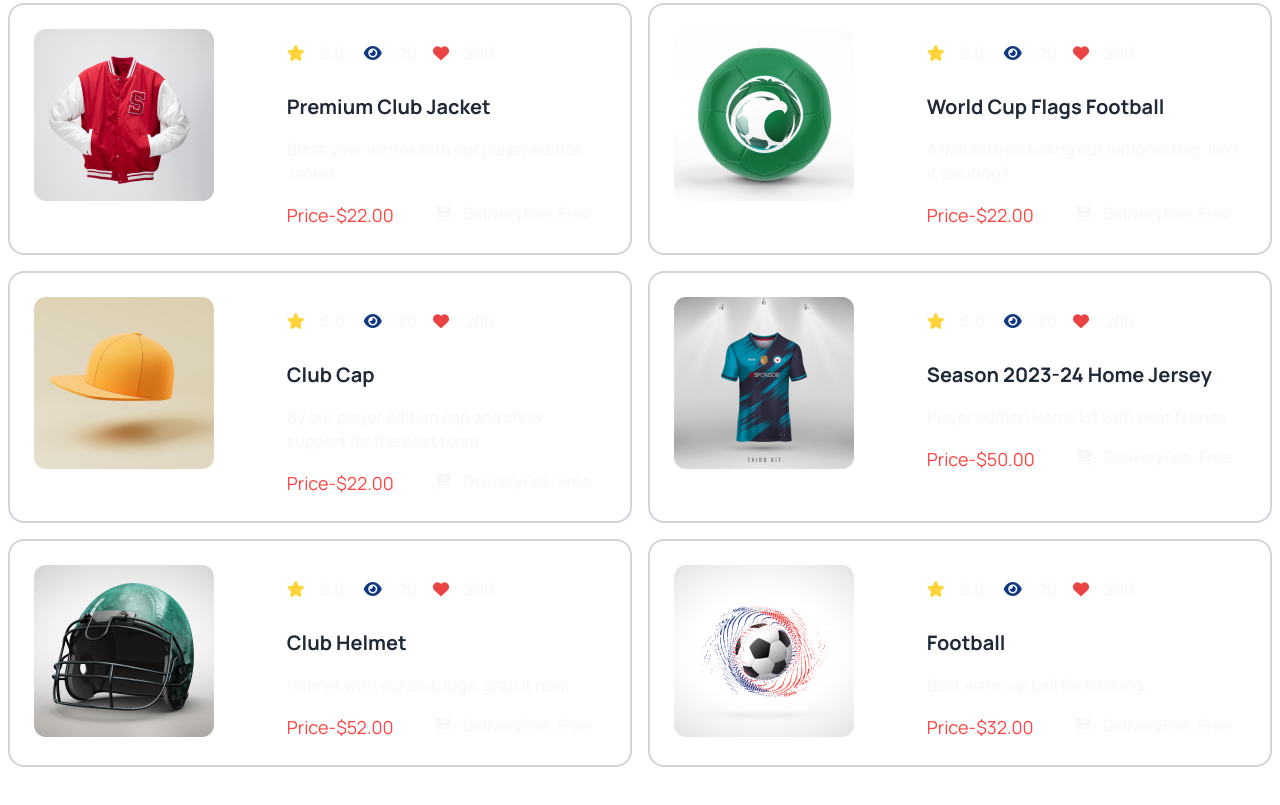
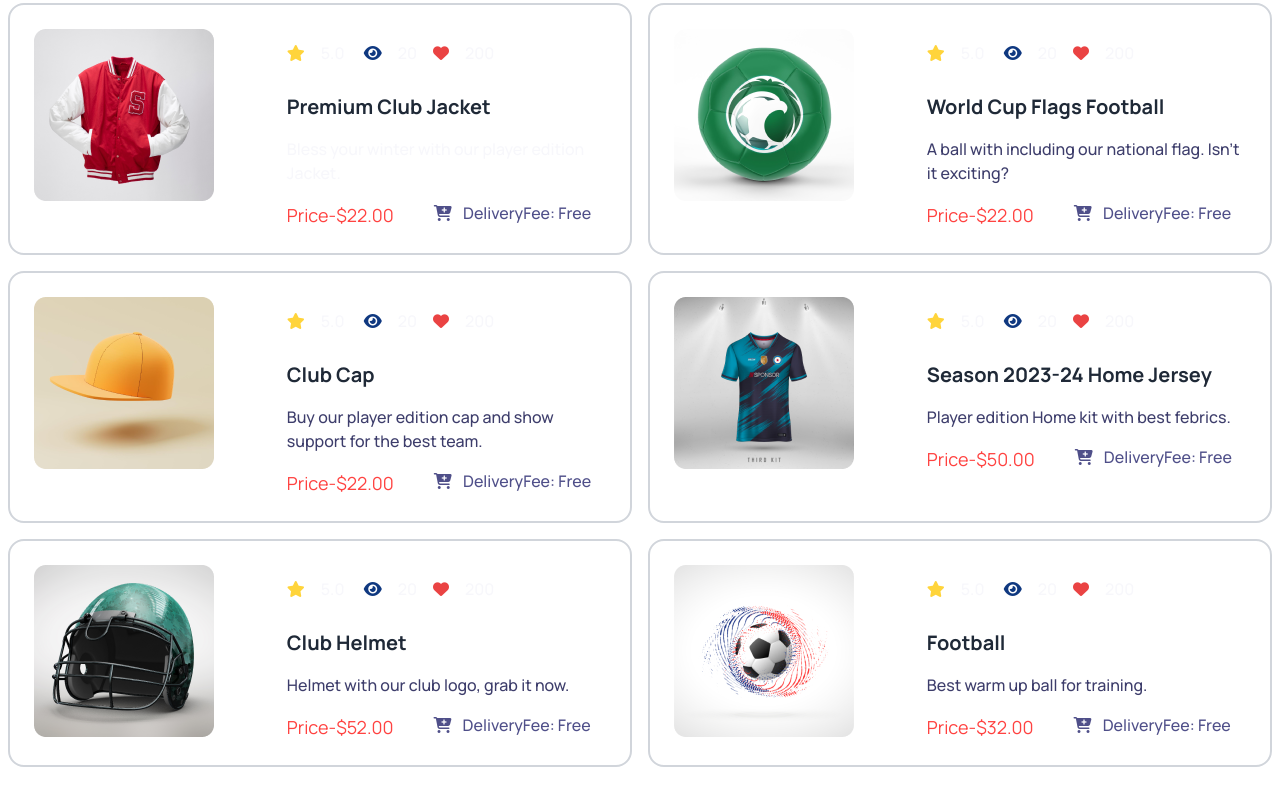
Before and after one commit to nur-rafi/assignment-3, a plain HTML site: page index.html in a window 1280 px wide. Shown: the part 2335-3140 px from the top of the page. Drawn offline with nearby package versions, Linux system fonts and the light colour scheme.

Commit message:
text colour issue fixed

```diff
--- a/index.html
+++ b/index.html
@@ -285,7 +285,7 @@
                             <div class="text-lg text-redis text-bold">
                                 Price-$22.00
                             </div>
-                            <div class="font-medium text-[#f6f6fbe4]">
+                            <div class="font-medium text-[#3a3a7be4]">
                                 <i class="fa-solid fa-cart-plus mr-2"></i>
                                 DeliveryFee: Free
                             </div>
@@ -308,14 +308,14 @@
                         <h4 class="text-xl font-bold">
                             World Cup Flags Football
                         </h4>
-                        <p class="text-base  text-[#f6f6fbe4] font-medium">
+                        <p class="text-base  text-[#262659e4] font-medium">
                             A ball with including our national flag. Isn't it exciting?
                         </p>
                         <div class="flex flex-col md:flex-row gap-2 md:gap-10">
                             <div class="text-lg text-redis text-bold">
                                 Price-$22.00
                             </div>
-                            <div class="font-medium text-[#f6f6fbe4]">
+                            <div class="font-medium text-[#3a3a7be4]">
                                 <i class="fa-solid fa-cart-plus mr-2"></i>
                                 DeliveryFee: Free
                             </div>
@@ -337,15 +337,15 @@
                         <h4 class="text-xl font-bold">
                             Club Cap
                         </h4>
-                        <p class="text-base  text-[#f6f6fbe4] font-medium">
-                            By our player edition cap and show support for the best team.
+                        <p class="text-base  text-[#262659e4] font-medium">
+                            Buy our player edition cap and show support for the best team.
                         </p>
 
                         <div class="flex flex-col md:flex-row gap-2 md:gap-10">
                             <div class="text-lg text-redis text-bold">
                                 Price-$22.00
                             </div>
-                            <div class="font-medium text-[#f6f6fbe4]">
+                            <div class="font-medium text-[#3a3a7be4]">
                                 <i class="fa-solid fa-cart-plus mr-2"></i>
                                 DeliveryFee: Free
                             </div>
@@ -367,7 +367,7 @@
                         <h4 class="text-xl font-bold">
                             Season 2023-24 Home Jersey
                         </h4>
-                        <p class="text-base  text-[#f6f6fbe4] font-medium">
+                        <p class="text-base  text-[#262659e4] font-medium">
                             Player edition Home kit with best febrics.
                         </p>
 
@@ -375,7 +375,7 @@
                             <div class="text-lg text-redis text-bold">
                                 Price-$50.00
                             </div>
-                            <div class="font-medium text-[#f6f6fbe4]">
+                            <div class="font-medium text-[#3a3a7be4]">
                                 <i class="fa-solid fa-cart-plus mr-2"></i>
                                 DeliveryFee: Free
                             </div>
@@ -397,7 +397,7 @@
                         <h4 class="text-xl font-bold">
                             Club Helmet
                         </h4>
-                        <p class="text-base  text-[#f6f6fbe4] font-medium">
+                        <p class="text-base  text-[#262659e4] font-medium">
                             Helmet with our club logo, grab it now.
                         </p>
 
@@ -405,7 +405,7 @@
                             <div class="text-lg text-redis text-bold">
                                 Price-$52.00
                             </div>
-                            <div class="font-medium text-[#f6f6fbe4]">
+                            <div class="font-medium text-[#3a3a7be4]">
                                 <i class="fa-solid fa-cart-plus mr-2"></i>
                                 DeliveryFee: Free
                             </div>
@@ -427,7 +427,7 @@
                         <h4 class="text-xl font-bold">
                             Football
                         </h4>
-                        <p class="text-base  text-[#f6f6fbe4] font-medium">
+                        <p class="text-base  text-[#262659e4] font-medium">
                             Best warm up ball for training.
                         </p>
 
@@ -435,7 +435,7 @@
                             <div class="text-lg text-redis text-bold">
                                 Price-$32.00
                             </div>
-                            <div class="font-medium text-[#f6f6fbe4]">
+                            <div class="font-medium text-[#3a3a7be4]">
                                 <i class="fa-solid fa-cart-plus mr-2"></i>
                                 DeliveryFee: Free
                             </div>
@@ -452,7 +452,7 @@
                 <h2 class="text-2xl md:text-4xl font-bold">
                     Client Question
                 </h2>
-                <p class="text-[#f6f6fbe4] font-medium">
+                <p class="text-[#3a3a7be4] font-medium">
                     Here are the frequently asked question's answer. Hope you will find yours one too.
                 </p>
             </div>
@@ -466,7 +466,7 @@
                             Our Equipments
                         </div>
                         <div class="collapse-content">
-                            <p class="text-[#f6f6fbe4]">
+                            <p class="text-[#3a3a7be4]">
                                 We provides best and brand new world class Equipments that you can not even imagine.
                             </p>
                         </div>
@@ -477,7 +477,7 @@
                             Hockey Training
                         </div>
                         <div class="collapse-content">
-                            <p class="text-[#f6f6fbe4]">
+                            <p class="text-[#3a3a7be4]">
                                 We provide the best Hockey training around the country.
                             </p>
                         </div>
@@ -489,7 +489,7 @@
                             Private Lessons
                         </div>
                         <div class="collapse-content">
-                            <p class="text-[#f6f6fbe4]">
+                            <p class="text-[#3a3a7be4]">
                                 We also provide the private lesson in your yeard with only $150 per month.
                             </p>
                         </div>
@@ -501,7 +501,7 @@
                             Ski Touring
                         </div>
                         <div class="collapse-content">
-                            <p class="text-[#f6f6fbe4]">
+                            <p class="text-[#3a3a7be4]">
                                 We also have a ski training program. With only $200 per month.
                             </p>
                         </div>
@@ -513,7 +513,7 @@
                             Booking
                         </div>
                         <div class="collapse-content">
-                            <p class="text-[#f6f6fbe4]">
+                            <p class="text-[#3a3a7be4]">
                                 You can call for booking from Monday to Saturday 10am to 5pm.
                             </p>
                         </div>
@@ -525,7 +525,7 @@
                             Pricing
                         </div>
                         <div class="collapse-content">
-                            <p class="text-[#f6f6fbe4]">
+                            <p class="text-[#3a3a7be4]">
                                 We also give discount in many festival times. Regular price junior $60 , Teenager $85
                                 and professional $150 per month.
                             </p>
```
